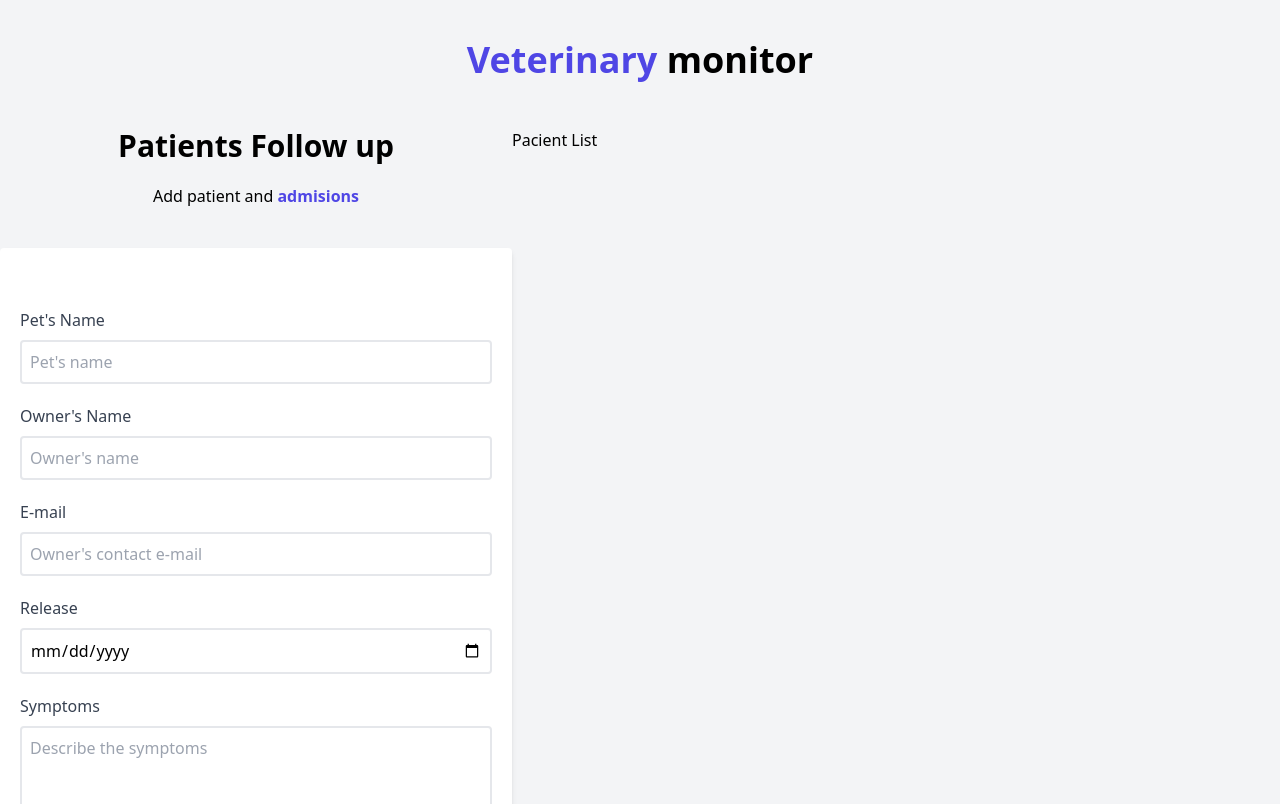
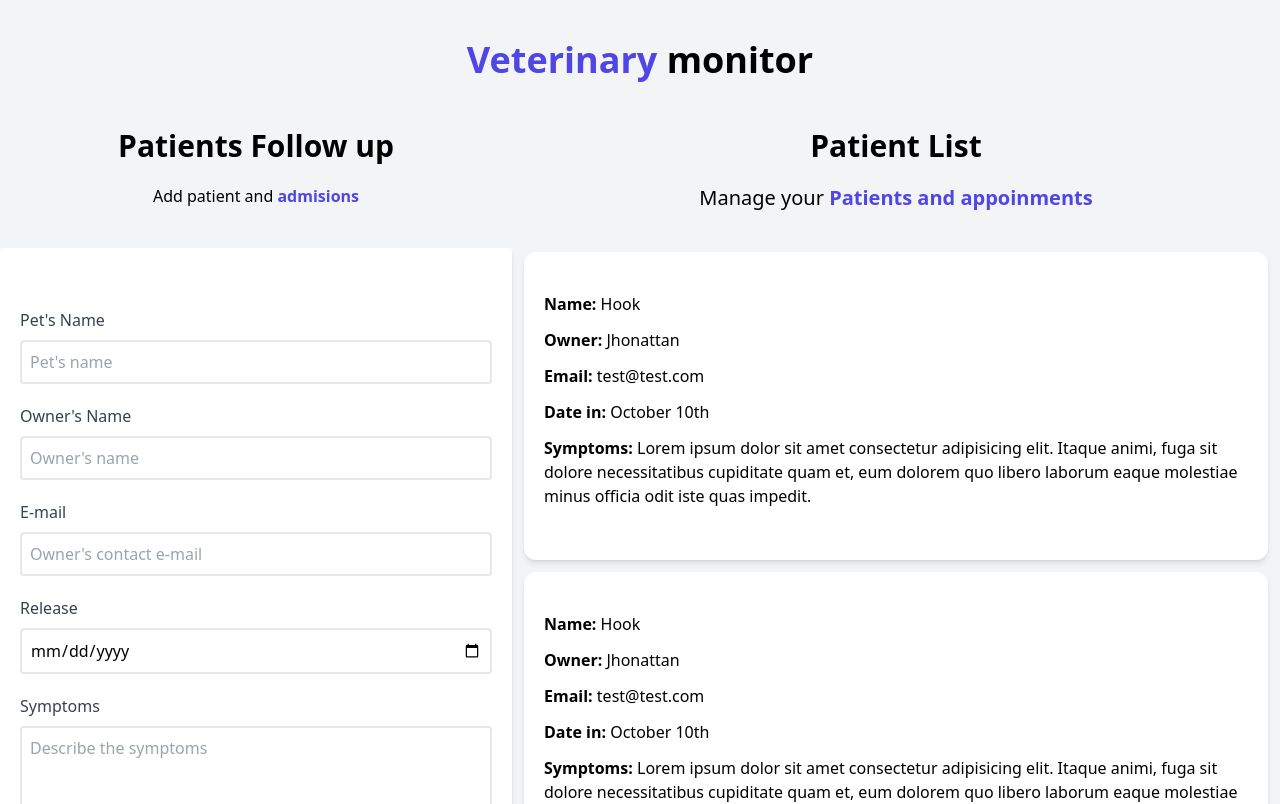
Before and after one commit to jhonattanbenitez/appointments-react, a React (Vite) app: page / in a window 1280 px wide. Shown: the top 804 px of the page. Built offline with nearby package versions, Linux system fonts and the light colour scheme.

Commit message:
Reading inputs and setting state

```diff
--- a/src/App.jsx
+++ b/src/App.jsx
@@ -1,6 +1,6 @@
 import Header from "./components/Header"
 import Form from "./components/Form"
-import PacientList from "./components/PacientList"
+import PatientList from "./components/PatientList"
 
 const App = () => {
   return (
@@ -8,7 +8,7 @@ const App = () => {
       <Header />
       <div className="mt-12 md:flex">
         <Form />
-        <PacientList />
+        <PatientList />
       </div>
 
     </div>
--- a/src/components/Form.jsx
+++ b/src/components/Form.jsx
@@ -1,6 +1,9 @@
-import React from 'react'
+import {useState, useEffect} from 'react'
 
 const Form = () => {
+  const [name, setName] = useState('')
+
+
   return (
     <div className='md:w-1/2 lg:w-2/5'>
         <h2 className="font-black text-3xl text-center">Patients Follow up</h2>
@@ -13,6 +16,8 @@ const Form = () => {
                 type="text"
                 placeholder="Pet's name"
                 className="border-2 rounded w-full p-2 mt-2 placeholder-gray-400"
+                value={name}
+                onChange= {(e)=> setName(e.target.value)}
               />
             </div>
             <div className='my-5'>
--- a/src/components/PacientList.jsx
+++ /dev/null
@@ -1,8 +0,0 @@
-import React from 'react'
-
-export default function PacientList() {
-  return (
-    <div className="w-1/2 lg:w-3/5">Pacient List</div>
-
-  )
-}
--- /dev/null
+++ b/src/components/Patient.jsx
@@ -0,0 +1,28 @@
+const Patient = () => {
+  return (
+    <div className="m-3 bg-white shadow-md px-5 py-10 rounded-xl">
+      <p className="font-bold mb-3 text-grey-700">
+        Name: <span className="font-normal normal-case">Hook</span>
+      </p>
+      <p className="font-bold mb-3 text-grey-700">
+        Owner: <span className="font-normal normal-case">Jhonattan</span>
+      </p>
+      <p className="font-bold mb-3 text-grey-700">
+        Email: <span className="font-normal normal-case">test@test.com</span>
+      </p>
+      <p className="font-bold mb-3 text-grey-700">
+        Date in: <span className="font-normal normal-case">October 10th</span>
+      </p>
+      <p className="font-bold mb-3 text-grey-700">
+        Symptoms:{' '}
+        <span className="font-normal normal-case">
+          Lorem ipsum dolor sit amet consectetur adipisicing elit. Itaque animi,
+          fuga sit dolore necessitatibus cupiditate quam et, eum dolorem quo
+          libero laborum eaque molestiae minus officia odit iste quas impedit.
+        </span>
+      </p>
+    </div>
+  );
+};
+
+export default Patient;
--- /dev/null
+++ b/src/components/PatientList.jsx
@@ -0,0 +1,20 @@
+import React from 'react';
+import Patient from './Patient';
+
+
+export default function PatientList() {
+  return (
+    <div className="md:w-1/2 lg:w-3/5 md:h-screen overflow-y-scroll">
+      <h2 className="font-black text-3xl text-center">Patient List</h2>
+      <p className="text-xl mt-5 mb-10 text-center">
+        Manage your{' '}
+        <span className="text-indigo-600 font-bold">
+          Patients and appoinments
+        </span>
+      </p>
+      <Patient />
+      <Patient />
+      <Patient />
+    </div>
+  );
+}
```
